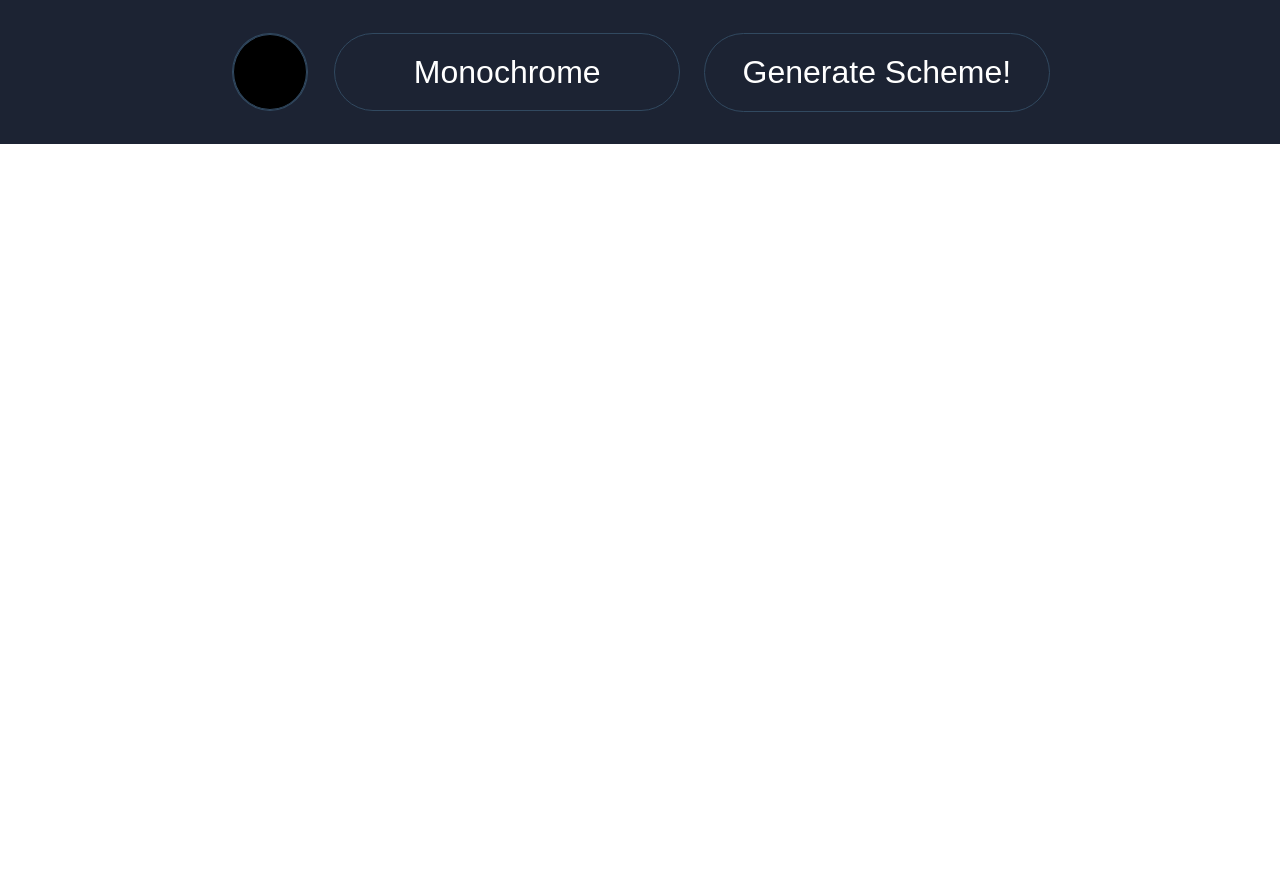
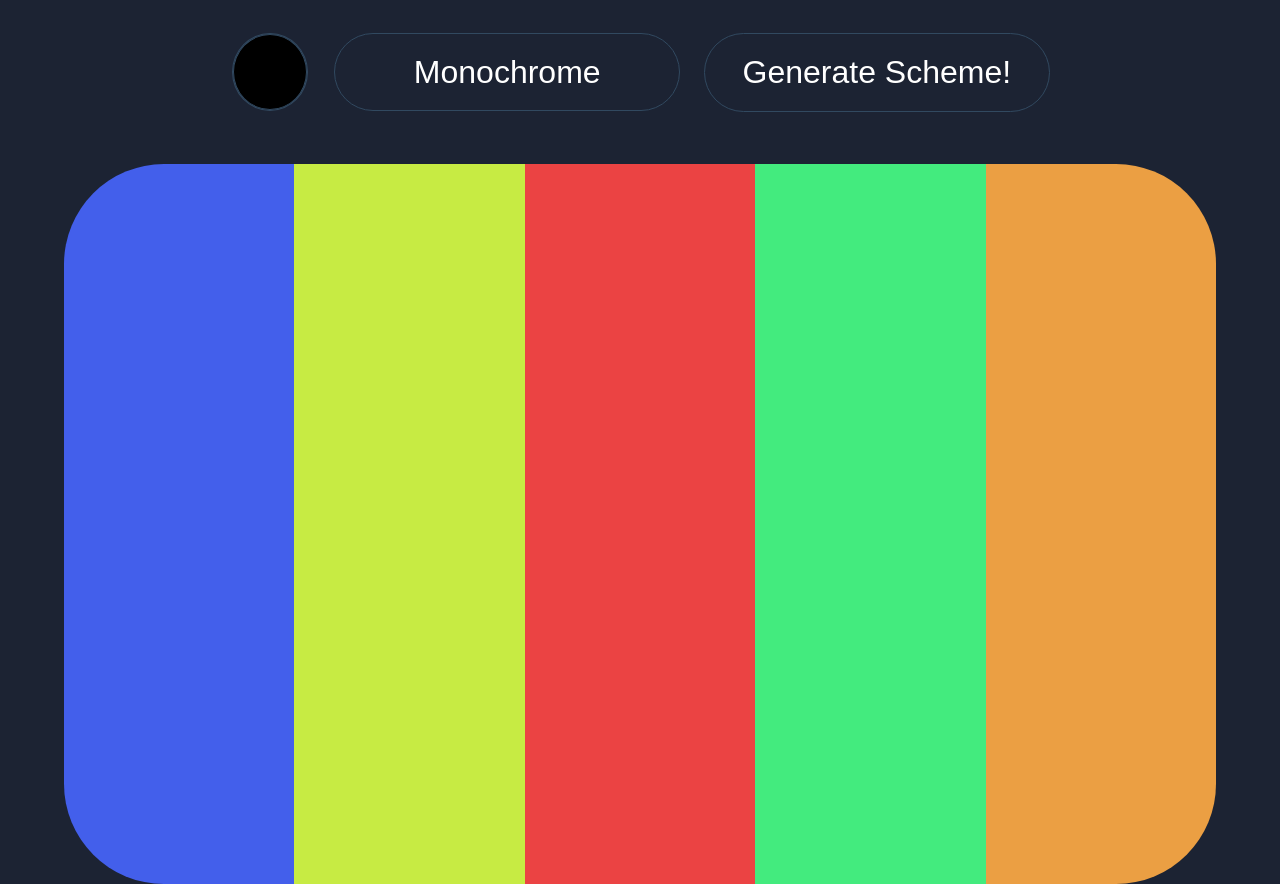
Before and after one commit to byrnese99/shadester, a plain HTML site: page index.html in a window 1280 px wide. Before the commit the page ends 800 px from the top, so only its background shows below. Drawn offline with Linux system fonts and the light colour scheme; a web font is replaced by a local one.

Commit message:
update: add styling to color scheme display section
Add styling to where the colors will be displayed

```diff
--- a/styles.css
+++ b/styles.css
@@ -10,6 +10,7 @@ body {
     justify-content: center;
     align-items: center;
     font-family: "Trispace", sans-serif;
+    background-color: #1c2333;
 }
 
 .color-container {
@@ -58,8 +59,6 @@ button {
     border-radius: 50px;
 }
 
-
-
 .top-section {
     display: flex;
     justify-content: center;
@@ -67,5 +66,40 @@ button {
     width: 100%;
     padding: 2em 4em;
     gap: 1.5em;
-    background-color: #1c2333;
 }
+
+.color-scheme-display {
+    width: 90%;
+    display: grid;
+    grid-template: 1fr / 1fr 1fr 1fr 1fr 1fr;
+    margin-top: 20px;
+}
+
+.color{
+    width: 100%;
+    height: 45em;
+}
+
+#color-one {
+    background-color: #435feb;
+    border-top-left-radius: 100px;
+    border-bottom-left-radius: 100px;
+}
+
+#color-two {
+    background-color: #c7eb43;
+}
+
+#color-three {
+    background-color: #eb4343;
+}
+
+#color-four {
+    background-color: #43eb7e;
+}
+
+#color-five {
+    background-color: #eb9f43;
+    border-top-right-radius: 100px;
+    border-bottom-right-radius: 100px;
+}
```
